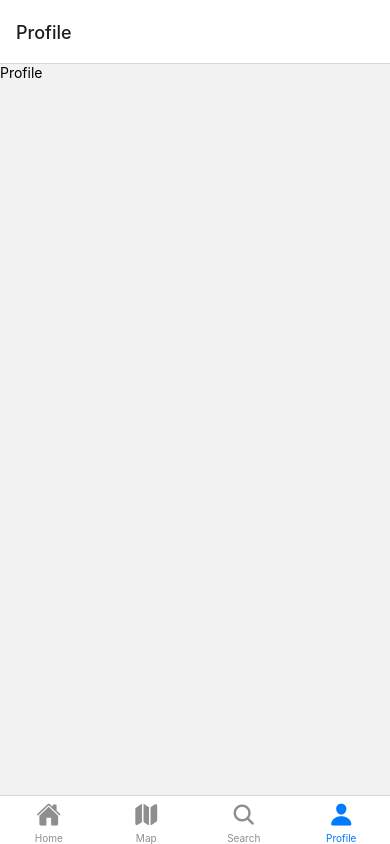
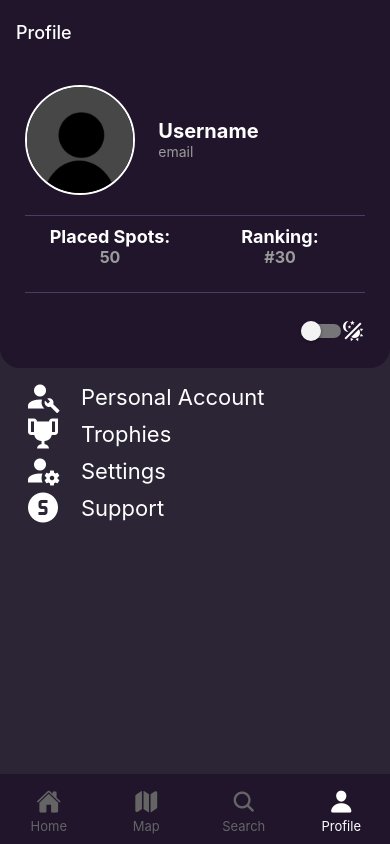
Before and after one commit to somfink/FishingApp, a React Native app: screen /Profile in a window 390 px wide. Built offline with nearby package versions, Linux system fonts and the light colour scheme.

Commit message:
feat: added styling to Profile screen (user image, username, light/dark mode switch, flat list)

```diff
--- a/App.tsx
+++ b/App.tsx
@@ -1,19 +1,60 @@
+import { Ionicons } from '@expo/vector-icons';
+import { StatusBar } from 'expo-status-bar';
 import { createBottomTabNavigator } from '@react-navigation/bottom-tabs';
 import { NavigationContainer } from '@react-navigation/native';
-import { Ionicons } from '@expo/vector-icons';
-import { StatusBar } from 'expo-status-bar';
-import { StyleSheet } from 'react-native';
 import { HomeScreen } from '~/screens/HomeScreen';
 import { Search } from './screens/Search';
 import { Profile } from './screens/Profile';
 import { Map } from './screens/Map';
+import { Colors } from '~/utils/Colors';
+import * as NavigationBar from 'expo-navigation-bar';
+import { useEffect } from 'react';
+
+const navigationStyles = {
+    tabBarActiveTintColor: Colors.primaryFontColorDark,
+    tabBarInactiveTintColor: Colors.inactiveTintColor,
+    tabBarActiveBackgroundColor: Colors.navBackgroundColorDark,
+    tabBarInactiveBackgroundColor: Colors.navBackgroundColorDark,
+    headerTintColor: Colors.primaryFontColorDark,
+    headerStyle: {
+        backgroundColor: Colors.navBackgroundColorDark,
+    },
+    tabBarStyle: {
+        height: 70,
+        borderTopWidth: 0,
+    },
+    tabBarLabelStyle: {
+        fontSize: 13,
+        paddingBottom: 10,
+    },
+    tabBarIconStyle: {
+        fontSize: 25,
+    },
+    tabBarItemStyle: {
+        paddingTop: 10,
+    },
+    headerShadowVisible: false,
+};
 
 const Tab = createBottomTabNavigator();
 
 export default function App() {
+    const visibility = NavigationBar.useVisibility();
+
+    useEffect(() => {
+        NavigationBar.setBackgroundColorAsync(Colors.navBackgroundColorDark);
+        if (!(visibility === 'visible')) {
+            return;
+        }
+        setTimeout(() => {
+            NavigationBar.setBehaviorAsync('overlay-swipe');
+            NavigationBar.setVisibilityAsync('hidden');
+        }, 1500);
+    }, [visibility]);
+
     return (
         <NavigationContainer>
-            <Tab.Navigator>
+            <Tab.Navigator screenOptions={navigationStyles}>
                 <Tab.Screen
                     name="Home"
                     component={HomeScreen}
@@ -31,6 +72,7 @@ export default function App() {
                         tabBarIcon: ({ color, size }) => (
                             <Ionicons name="map" size={size} color={color} />
                         ),
+                        headerShown: false,
                     }}
                 />
                 <Tab.Screen
@@ -49,19 +91,11 @@ export default function App() {
                         tabBarIcon: ({ color, size }) => (
                             <Ionicons name="person" size={size} color={color} />
                         ),
+                        // headerShown: false,
                     }}
                 />
             </Tab.Navigator>
-            <StatusBar style="dark" />
+            <StatusBar style="light" />
         </NavigationContainer>
     );
 }
-
-const styles = StyleSheet.create({
-    container: {
-        flex: 1,
-        backgroundColor: '#fff',
-        alignItems: 'center',
-        justifyContent: 'center',
-    },
-});
--- a/babel.config.js
+++ b/babel.config.js
@@ -11,6 +11,8 @@ module.exports = function(api) {
             '~/assets': './assets',
             '~/screens': './screens',
             '~/hooks': './hooks',
+            '~/utils': './utils',
+            '~/components': './components',
           },
         },
       ],
--- /dev/null
+++ b/components/Profile/OptionList.tsx
@@ -0,0 +1,53 @@
+import { FlatList, StyleSheet } from 'react-native';
+import { ComponentProps } from 'react';
+import { MaterialCommunityIcons } from '@expo/vector-icons';
+import { renderOptionListItem } from './OptionListItem';
+
+type MaterialIconName = ComponentProps<typeof MaterialCommunityIcons>['name'];
+
+export type ItemData = {
+    id: string;
+    title: string;
+    icon: MaterialIconName;
+};
+
+const OPTION_LIST_DATA: ItemData[] = [
+    {
+        id: 'personal',
+        title: 'Personal Account',
+        icon: 'account-wrench',
+    },
+    {
+        id: 'trophies',
+        title: 'Trophies',
+        icon: 'trophy',
+    },
+    {
+        id: 'settings',
+        title: 'Settings',
+        icon: 'account-cog',
+    },
+    {
+        id: 'support',
+        title: 'Support',
+        icon: 'alpha-s-circle',
+    },
+];
+
+export const OptionList = () => {
+    return (
+        <FlatList
+            data={OPTION_LIST_DATA}
+            renderItem={renderOptionListItem}
+            keyExtractor={item => item.id}
+            style={styles.list}
+        />
+    );
+};
+
+const styles = StyleSheet.create({
+    list: {
+        flex: 1,
+        paddingTop: 10,
+    }
+});
--- /dev/null
+++ b/components/Profile/OptionListItem.tsx
@@ -0,0 +1,38 @@
+import { Text, StyleSheet, Pressable } from 'react-native';
+import { MaterialCommunityIcons } from '@expo/vector-icons';
+import { Colors } from '~/utils/Colors';
+import { ItemData } from './OptionList';
+
+type ItemProps = {
+    item: ItemData;
+    onPress?: () => void;
+};
+
+const OptionListItem = ({ item, onPress }: ItemProps) => {
+    const pressHandler = () => {};
+    return (
+        <Pressable style={styles.container} onPress={pressHandler} android_ripple={{ color: Colors.androidRippleColor}}>
+            <MaterialCommunityIcons name={item.icon} size={36} color={Colors.primaryFontColorDark} />
+            <Text style={styles.itemText}>{item.title}</Text>
+        </Pressable>
+    );
+};
+
+export const renderOptionListItem = ({ item }: { item: ItemData }) => (
+    <OptionListItem item={item} />
+);
+
+const styles = StyleSheet.create({
+    container: {
+        flex: 1,
+        flexDirection: 'row',
+        alignItems: 'center',
+        height: 70,
+        paddingHorizontal: 25,
+    },
+    itemText: {
+        fontSize: 22,
+        color: Colors.primaryFontColorDark,
+        marginLeft: 20,
+    }
+});
--- a/package.json
+++ b/package.json
@@ -15,6 +15,7 @@
     "@types/react": "18.2.6",
     "babel-plugin-module-resolver": "5.0.0",
     "expo": "48.0.15",
+    "expo-navigation-bar": "2.1.1",
     "expo-status-bar": "1.4.4",
     "react": "18.2.0",
     "react-native": "0.71.7",
--- a/screens/Profile.tsx
+++ b/screens/Profile.tsx
@@ -1,9 +1,139 @@
-import { View, Text } from 'react-native';
+import { useState } from 'react';
+import { View, Text, StyleSheet, Image, Switch } from 'react-native';
+import { Colors } from '~/utils/Colors';
+import { MaterialCommunityIcons } from '@expo/vector-icons';
+import { OptionList } from '~/components/Profile/OptionList';
 
 export const Profile = () => {
+    const [isEnabled, setIsEnabled] = useState(false);
+
+    const toggleSwitch = () => setIsEnabled(prevState => !prevState);
+
     return (
-        <View>
-            <Text>Profile</Text>
+        <View style={styles.container}>
+            <View style={styles.userContainer}>
+                <View style={styles.headerContainer}>
+                    <View style={styles.imageContainer}>
+                        <Image
+                            source={require('~/assets/images/user-image.jpg')}
+                            style={styles.image}
+                        />
+                    </View>
+                    <View style={styles.userInfoContainer}>
+                        <Text style={styles.username}>Username</Text>
+                        <Text style={styles.email}>email</Text>
+                    </View>
+                </View>
+                <View style={styles.infoContainer}>
+                    <View style={styles.info}>
+                        <Text style={styles.infoHeading}>Placed Spots:</Text>
+                        <Text style={styles.infoText}>50</Text>
+                    </View>
+                    <View style={styles.info}>
+                        <Text style={styles.infoHeading}>Ranking:</Text>
+                        <Text style={styles.infoText}>#30</Text>
+                    </View>
+                </View>
+                <View style={styles.themePicker}>
+                    <View style={styles.themeSwitch}>
+                        <Switch
+                            trackColor={{ false: '#767577', true: '#81b0ff' }}
+                            thumbColor={isEnabled ? '#525252' : '#f4f3f4'}
+                            ios_backgroundColor="#3e3e3e"
+                            onValueChange={toggleSwitch}
+                            value={isEnabled}
+                        />
+                        <MaterialCommunityIcons
+                            name="theme-light-dark"
+                            size={24}
+                            color={Colors.primaryFontColorDark}
+                        />
+                    </View>
+                </View>
+            </View>
+            <View style={styles.userOptions}>
+                <OptionList />
+            </View>
         </View>
     );
 };
+
+const styles = StyleSheet.create({
+    container: {
+        flex: 1,
+        backgroundColor: Colors.backgroundColorDark,
+    },
+    userContainer: {
+        flex: 3,
+        justifyContent: 'center',
+        paddingHorizontal: 25,
+        backgroundColor: Colors.navBackgroundColorDark,
+        borderBottomEndRadius: 20,
+        borderBottomStartRadius: 20,
+    },
+    headerContainer: {
+        flex: 2,
+        flexDirection: 'row',
+        justifyContent: 'center',
+        alignItems: 'center',
+    },
+    imageContainer: {
+        flex: 1,
+    },
+    image: {
+        width: 110,
+        height: 110,
+        borderRadius: 55,
+        borderWidth: 2,
+        borderColor: 'white',
+    },
+    userInfoContainer: {
+        flex: 2,
+    },
+    username: {
+        fontSize: 20,
+        fontWeight: 'bold',
+        marginLeft: 20,
+        color: Colors.primaryFontColorDark,
+    },
+    email: {
+        fontSize: 14,
+        marginLeft: 20,
+        color: Colors.secondaryFontColorDark,
+    },
+    infoContainer: {
+        flex: 1,
+        flexDirection: 'row',
+        alignItems: 'flex-start',
+        borderTopWidth: 1,
+        borderBottomWidth: 1,
+        borderColor: Colors.darkGrey,
+    },
+    info: {
+        flex: 1,
+        alignItems: 'center',
+        marginTop: 10,
+    },
+    infoHeading: {
+        fontSize: 18,
+        fontWeight: 'bold',
+        color: Colors.primaryFontColorDark,
+    },
+    infoText: {
+        fontSize: 16,
+        fontWeight: 'bold',
+        color: Colors.secondaryFontColorDark,
+    },
+    themePicker: {
+        flex: 1,
+        justifyContent: 'center',
+        alignItems: 'flex-end',
+    },
+    themeSwitch: {
+        flexDirection: 'row',
+        alignItems: 'center',
+    },
+    userOptions: {
+        flex: 4,
+    },
+});
--- /dev/null
+++ b/utils/Colors.ts
@@ -0,0 +1,19 @@
+export const Colors = {
+    // DARK THEME
+    navBackgroundColorDark: '#21152c',
+    backgroundColorDark: '#2c2536',
+    primaryFontColorDark: '#ffffff',
+    secondaryFontColorDark: '#9b9b9b',
+
+    inactiveTintColor: '#646464',
+
+    // LIGHT THEME
+    navBackgroundColorLight: '#e4e4e4',
+    backgroundColorLight: '#ffffff',
+    primaryFontColorLight: '#000000',
+    activeTintColorLight: '#3f42e6',
+
+    // STYLISTIC
+    darkGrey: '#463f63',
+    androidRippleColor: '#3d3746',
+};
```
Also changed, not shown: assets/images/user-image.jpg (added), 1 other file (tests, documents, lock files or other folders).
